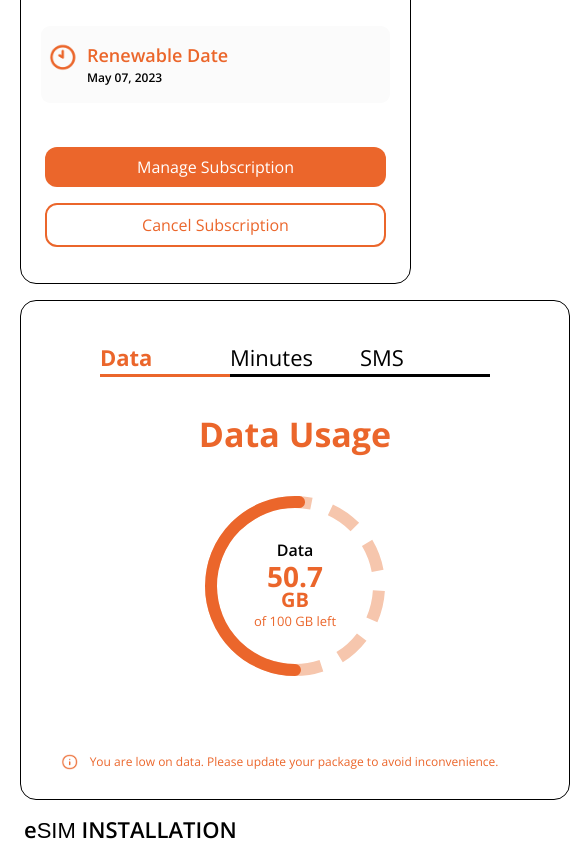
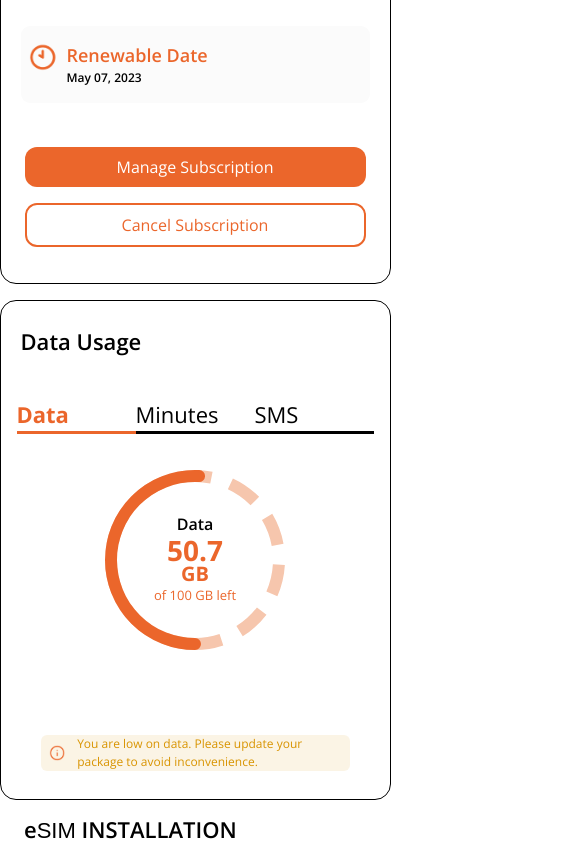
Before and after one commit to Shafqatraza494/e-sim, a Next.js app: page /esim-details/android in a window 390 px wide. Shown: the part 1312-2156 px from the top of the page, 570 px wide, since content can reach past the window. Built offline with nearby package versions, Linux system fonts and the light colour scheme; a web font is replaced by a local one.

Commit message:
new responsive usage details card

```diff
--- a/src/Components/GlobalUi/Cards/SimDetailsCard.jsx
+++ b/src/Components/GlobalUi/Cards/SimDetailsCard.jsx
@@ -59,7 +59,7 @@ function SimDetailsCard() {
   ];
 
   return (
-    <div className="lg:w-[550px] w-[391px] lg:h-[500px] border-1 rounded-2xl py-3 bg-white">
+    <div className="lg:w-[600px] w-[391px] lg:h-[500px] border-1 rounded-2xl py-3 bg-white">
       <ul className=" grid lg:grid-cols-2 grid-cols-1 place-items-left gap-8 pb-5">
         {infoData.map((info, index) => (
           <li
--- a/src/Components/GlobalUi/Cards/UsageDetailsCard.jsx
+++ b/src/Components/GlobalUi/Cards/UsageDetailsCard.jsx
@@ -38,10 +38,14 @@ const UsageDetailsCard = () => {
   const offset = circumference - (percentage / 100) * circumference;
 
   return (
-    <div className="flex flex-col justify-between w-[550px] h-[500px] border-1 rounded-2xl bg-white">
+    <>
+      <div className="flex flex-col justify-between w-[391px] lg:w-[550px] h-[500px] border-1 rounded-2xl bg-white">
         <div>
           {/* Tabs */}
-        <ul className="flex justify-center  mt-10 text-[22px] align-middle">
+          <h1 className="md:hidden block font-[600] text-[22px] pt-6 pl-5">
+            {label} Usage
+          </h1>
+          <ul className="flex justify-center  mt-10 text-[22px] align-middle px-4">
             {["Data", "Minutes", "SMS"].map((tab, index) => (
               <li
                 key={index}
@@ -58,8 +62,8 @@ const UsageDetailsCard = () => {
           </ul>
 
           {/* Heading */}
-        <div className="flex justify-center items-center mt-8">
-          <h1 className="text-[#EB662B] font-[700] text-[34px] tracking-[-2%]">
+          <div className="hidden md:flex justify-center items-center mt-8">
+            <h1 className="text-[#EB662B]  font-[700] text-[34px] tracking-[-2%]">
               {label} Usage
             </h1>
           </div>
@@ -95,7 +99,9 @@ const UsageDetailsCard = () => {
 
             {/* Center Text */}
             <div className="absolute top-0 left-0 w-full h-full flex flex-col items-center justify-center leading-none">
-            <p className="text-black font-semibold text-[16px] mb-1">{label}</p>
+              <p className="text-black font-semibold text-[16px] mb-1">
+                {label}
+              </p>
               <p className="text-[#EB662B] font-bold text-[28px] leading-[1]">
                 {percentage}
               </p>
@@ -110,14 +116,15 @@ const UsageDetailsCard = () => {
         </div>
 
         {/* Info Message */}
-      <div className="flex flex-row items-center gap-3 mx-10 mb-7">
+        <div className="flex flex-row items-center gap-3 mx-10 mb-7 bg-[#D894001A] px-2 rounded-md">
           <Image width={16.67} height={16.67} src="/info.png" alt="info" />
-        <h3 className="text-[12px] text-[#EB662B] font-[500] ">
+          <h3 className="text-[12px] lg:text-[#EB662B] text-[#D89400]  font-[500] ">
             You are low on data. Please update your package to avoid
             inconvenience.
           </h3>
         </div>
       </div>
+    </>
   );
 };
 
--- a/src/app/esim-details/android/page.js
+++ b/src/app/esim-details/android/page.js
@@ -15,7 +15,7 @@ function page() {
         btn1={"Buy eSIM"}
         btn2={"My eSIM"}
       />
-      <div className="flex lg:flex-row flex-col lg:mx-14 lg:py-20 py-5 px-5 gap-4 ">
+      <div className="flex lg:flex-row flex-col lg:mx-14 lg:py-20 py-5 px-5 gap-4 justify-center items-center">
         <SimDetailsCard />
         <UsageDetailsCard />
       </div>
```
Lines whose indentation alone changed are shown as unchanged.
